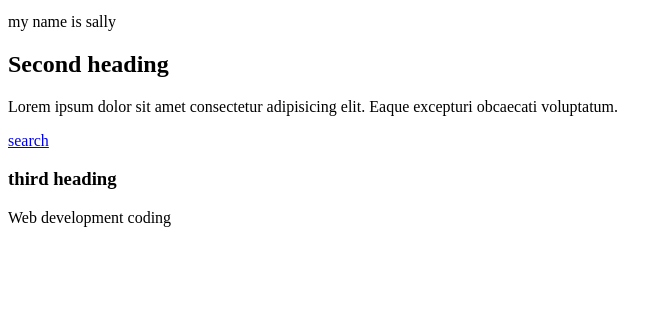
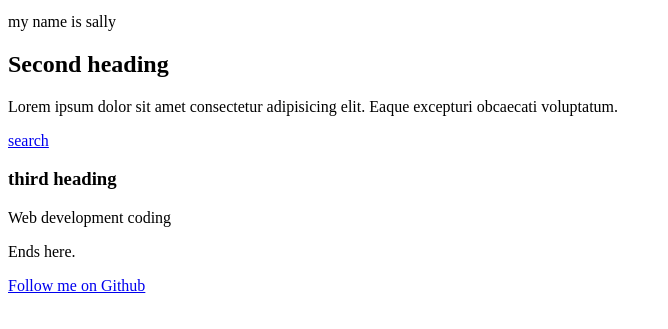
Before and after one commit to Sallyik719/git-demo, a plain HTML site: page index.html in a window 1280 px wide. Shown: the part 101-430 px from the top of the page, without its empty margins (0-668 px from the left). Drawn offline with Linux system fonts and the light colour scheme.

Commit message:
added my github account to index.html file

```diff
--- a/index.html
+++ b/index.html
@@ -16,8 +16,8 @@
 <a href="http://www.google.com">search</a>
 <h3>third heading</h3>
 <p>Web development coding</p>
+<p>Ends here. </p>
 
-
-
+<a href="https://github.com/Sallyik719">Follow me on Github</a>
 </body>
 </html>
```
